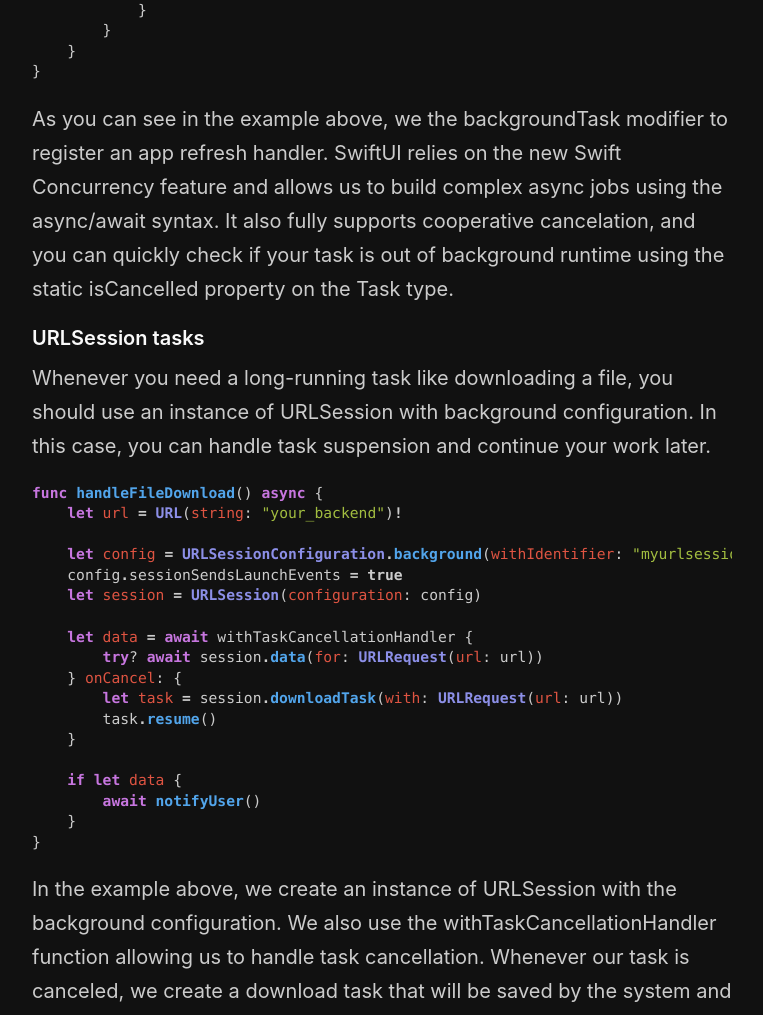
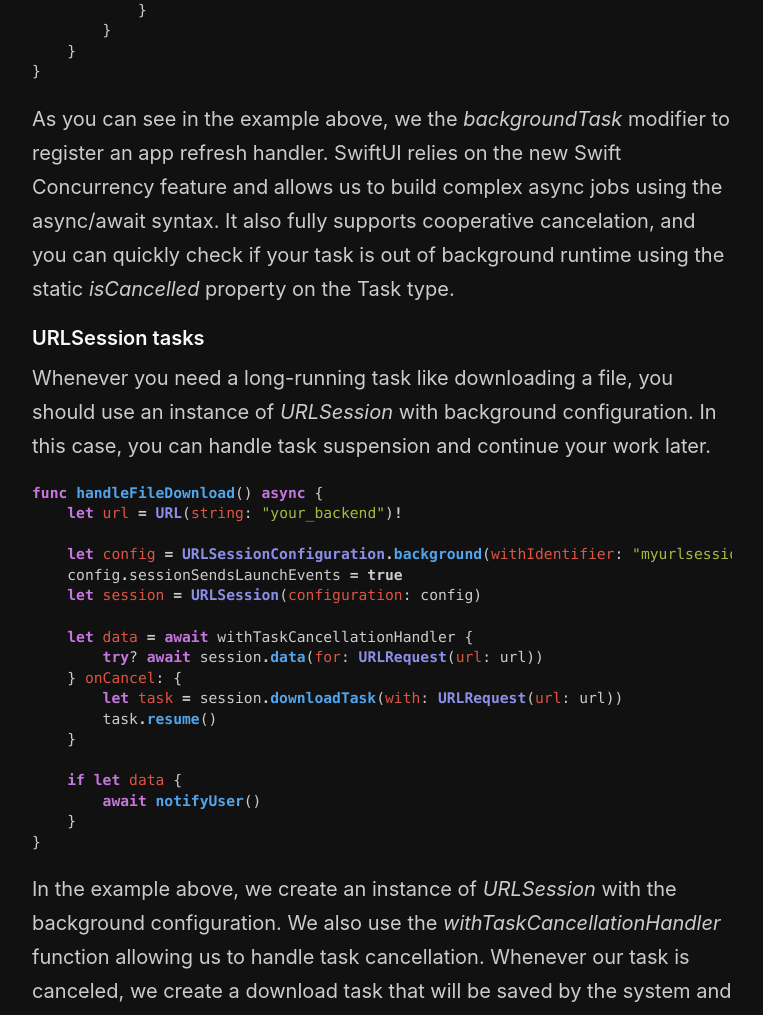
Before and after one commit to mecid/mecid.github.io, a Jekyll site: the page built from _posts/2022-07-06-background-tasks-in-swiftui.md, in a window 1280 px wide and 1400 px high, scrolled down 2223 px. Shown: the part 153-1168 px from the top of the window, without its empty margins (258-1021 px from the left). Built offline with Jekyll 4.4.1, drawn with Linux system fonts in a browser that asks for light colours; some of the changed text lies outside the part shown.

Commit message:
bg tasks post formatted

````diff
--- a/_posts/2022-07-06-background-tasks-in-swiftui.md
+++ b/_posts/2022-07-06-background-tasks-in-swiftui.md
@@ -16,7 +16,7 @@ func scheduleAppRefresh() {
 }
 ```
 
-As you can see in the example above, we have the scheduleAppRefresh function using the shared instance of BGTaskScheduler to schedule an app refresh task. Every app refresh task should have a unique identifier. We must also define the list of all the identifiers in the Info.plist file within the "Permitted background task scheduler identifiers" key. Now we can call the scheduleAppRefresh function within the SwiftUI app lifecycle.
+As you can see in the example above, we have the *scheduleAppRefresh* function using the shared instance of *BGTaskScheduler* to schedule an app refresh task. Every app refresh task should have a unique identifier. We must also define the list of all the identifiers in the Info.plist file within the "Permitted background task scheduler identifiers" key. Now we can call the *scheduleAppRefresh* function within the SwiftUI app lifecycle.
 
 ```swift
 @main
@@ -37,7 +37,7 @@ struct MyApp: App {
 }
 ```
 
-Here we schedule a background task as soon as the user leaves our app. We can tune the timing of the task by using the earliestBeginDate property on the instance of the BGAppRefreshTaskRequest type. We tell the system to run the task only after the deadline by providing the earliest beginning date.
+Here we schedule a background task as soon as the user leaves our app. We can tune the timing of the task by using the *earliestBeginDate* property on the instance of the *BGAppRefreshTaskRequest* type. We tell the system to run the task only after the deadline by providing the earliest beginning date.
 
 ```swift
 import BackgroundTasks
@@ -50,7 +50,7 @@ func scheduleAppRefresh() {
 ```
 
 #### App refresh tasks
-To handle app refresh tasks in SwiftUI, we have the brand new backgroundTask modifier that we can attach to any scene.
+To handle app refresh tasks in SwiftUI, we have the brand new *backgroundTask* modifier that we can attach to any scene.
 
 ```swift
 @main
@@ -83,10 +83,10 @@ struct MyApp: App {
 }
 ```
 
-As you can see in the example above, we the backgroundTask modifier to register an app refresh handler. SwiftUI relies on the new Swift Concurrency feature and allows us to build complex async jobs using the async/await syntax. It also fully supports cooperative cancelation, and you can quickly check if your task is out of background runtime using the static isCancelled property on the Task type.
+As you can see in the example above, we the *backgroundTask* modifier to register an app refresh handler. SwiftUI relies on the new Swift Concurrency feature and allows us to build complex async jobs using the async/await syntax. It also fully supports cooperative cancelation, and you can quickly check if your task is out of background runtime using the static *isCancelled* property on the Task type.
 
 #### URLSession tasks
-Whenever you need a long-running task like downloading a file, you should use an instance of URLSession with background configuration. In this case, you can handle task suspension and continue your work later.
+Whenever you need a long-running task like downloading a file, you should use an instance of *URLSession* with background configuration. In this case, you can handle task suspension and continue your work later.
 
 ```swift
 func handleFileDownload() async {
@@ -109,7 +109,7 @@ func handleFileDownload() async {
 }
 ```
 
-In the example above, we create an instance of URLSession with the background configuration. We also use the withTaskCancellationHandler function allowing us to handle task cancellation. Whenever our task is canceled, we create a download task that will be saved by the system and run later.
+In the example above, we create an instance of *URLSession* with the background configuration. We also use the *withTaskCancellationHandler* function allowing us to handle task cancellation. Whenever our task is canceled, we create a download task that will be saved by the system and run later.
 
 ```swift
 @main
@@ -136,7 +136,7 @@ struct MyApp: App {
 }
 ```
 
-We can handle events from the URLSession with background configuration by using the backgroundTask modifier with the particular identifier.
+We can handle events from the *URLSession* with background configuration by using the *backgroundTask* modifier with the particular identifier.
 
 #### Conclusion
 Today we learned how to use the BackgroundTasks framework in SwiftUI by leveraging the power of the new Swift Concurrency feature.
````
